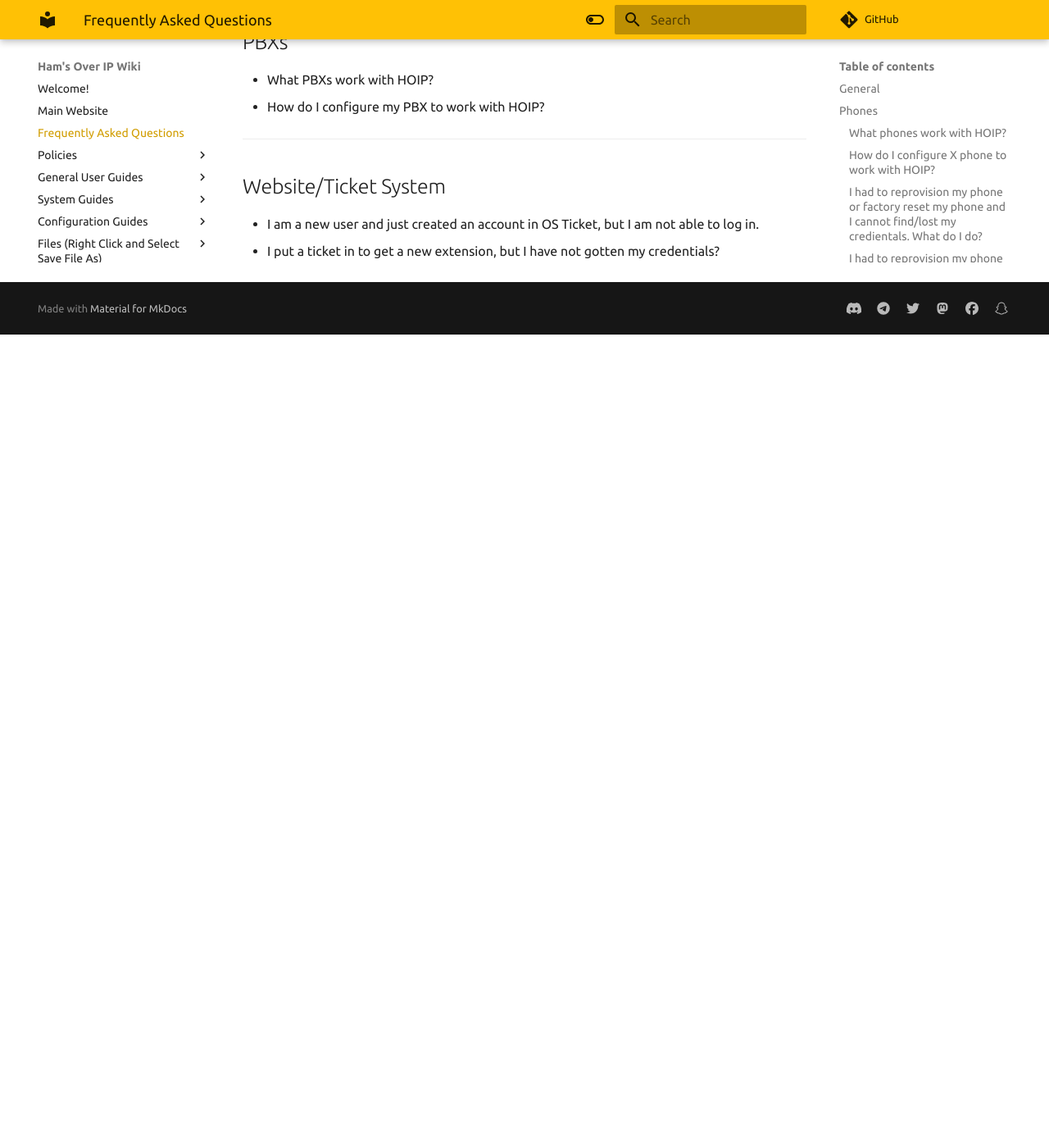
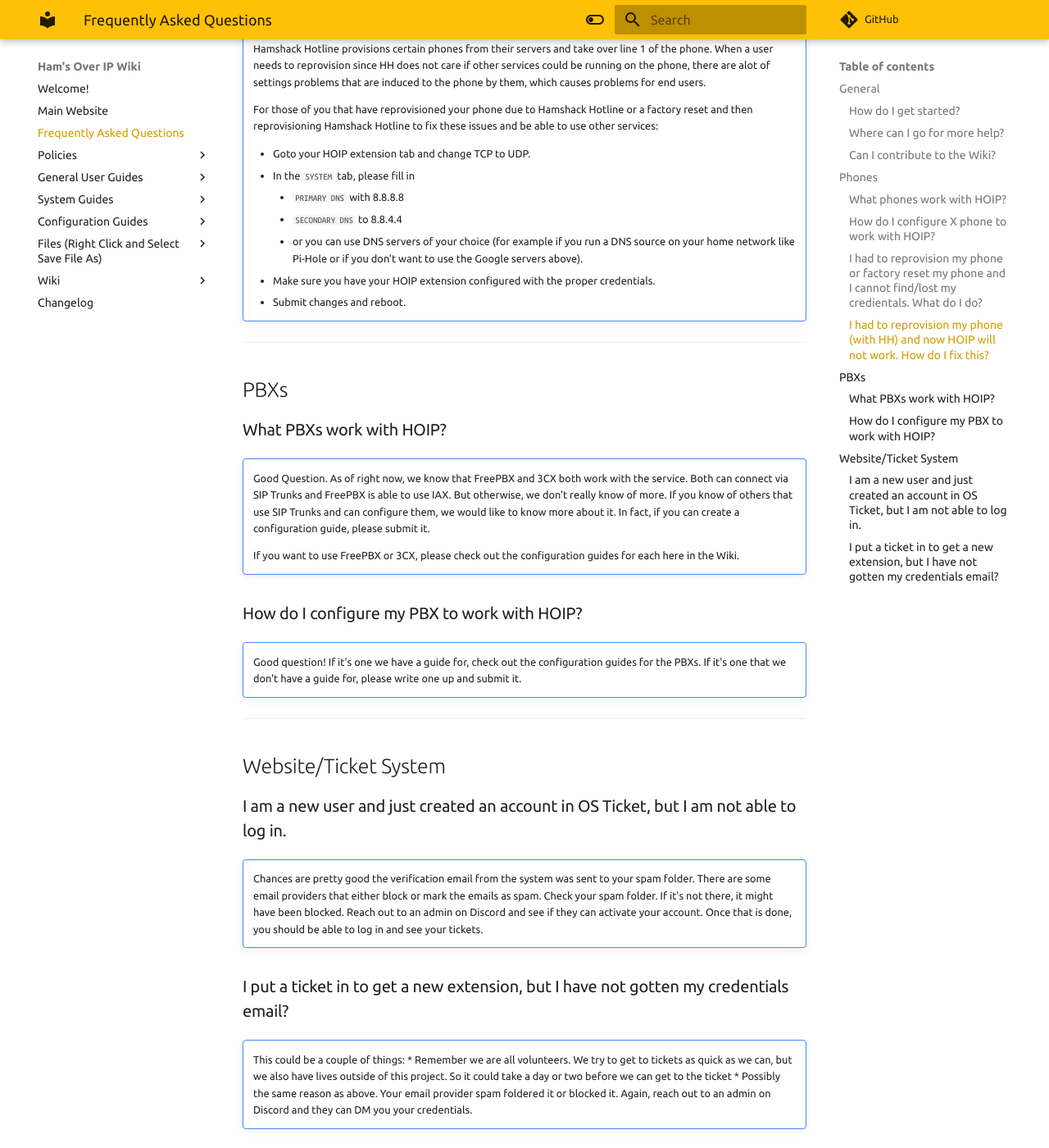
Before and after one commit to hamsoverip/wiki, an MkDocs documentation site: the page built from docs/General/user_guides/faq.md, in a window 1280 px wide and 1400 px high, scrolled down 1799 px. Shown: the whole window at 82% size. Built offline with MkDocs 1.6.1 and Material for MkDocs 9.7.7, drawn with Linux system fonts in a browser that asks for light colours; comment, search, counter and statistics services are not loaded; before the commit the page ends 2207 px from its top, so only the background shows below that; some of the changed text lies outside the part shown.

Commit message:
Addition of FAQ document - N8ACL - 07222022

```diff
--- a/docs/General/user_guides/faq.md
+++ b/docs/General/user_guides/faq.md
@@ -10,9 +10,27 @@
 
 ## General
 
-* How do I get started?
-* Where can I go for more help?
-* Can I contribute to the Wiki?
+### How do I get started?
+
+!!! note ""
+    First you will need to get a phone. As long as your phone will allow or handle SIP, you are good to go.
+
+    Then check out our [Getting Started Guide](https://hamsoverip.github.io/wiki/General/user_guides/getting-started/) to start the process.
+
+    You can also look through the rest of the Wiki to get an idea on how to get started.
+
+### Where can I go for more help?
+
+!!! note ""
+    You are already in the best place for getting more help! This Wiki. This is where alot of guides and information can be found about the service and things are added all the time.
+
+    Next place you can go is one of our [Chat Services](https://hamsoverip.github.io/wiki/General/user_guides/chat-services/). Our main form of communication is Discord, but some other chat services are bridged into it.
+
+### Can I contribute to the Wiki?
+
+!!! note ""
+    Absolutely! We encourage our user community to contribute to the Wiki to help expand the knowledge here. To see how, check out our [Getting Started Guide](https://hamsoverip.github.io/wiki/General/user_guides/getting-started/)
+
 
 <hr />
 
@@ -57,13 +75,31 @@
 
 ## PBXs
 
-* What PBXs work with HOIP?
-* How do I configure my PBX to work with HOIP?
+### What PBXs work with HOIP?
 
+!!! note ""
+    Good Question. As of right now, we know that FreePBX and 3CX both work with the service. Both can connect via SIP Trunks and FreePBX is able to use IAX. But otherwise, we don't really know of more. If you know of others that use SIP Trunks and can configure them, we would like to know more about it. In fact, if you can create a configuration guide, please submit it.
+
+    If you want to use FreePBX or 3CX, please check out the configuration guides for each here in the Wiki.
+
+
+### How do I configure my PBX to work with HOIP?
+
+!!! note ""
+    Good question! If it's one we have a guide for, check out the configuration guides for the PBXs. If it's one that we don't have a guide for, please write one up and submit it.
 
 <hr />
 
 ## Website/Ticket System
 
-* I am a new user and just created an account in OS Ticket, but I am not able to log in.
-* I put a ticket in to get a new extension, but I have not gotten my credentials?
+### I am a new user and just created an account in OS Ticket, but I am not able to log in.
+
+!!! note ""
+    Chances are pretty good the verification email from the system was sent to your spam folder. There are some email providers that either block or mark the emails as spam. Check your spam folder. If it's not there, it might have been blocked. Reach out to an admin on Discord and see if they can activate your account. Once that is done, you should be able to log in and see your tickets.
+
+### I put a ticket in to get a new extension, but I have not gotten my credentials email?
+
+!!! note ""
+    This could be a couple of things:
+        * Remember we are all volunteers. We try to get to tickets as quick as we can, but we also have lives outside of this project. So it could take a day or two before we can get to the ticket
+        * Possibly the same reason as above. Your email provider spam foldered it or blocked it. Again, reach out to an admin on Discord and they can DM you your credentials.
```
Also changed, not shown: other parts of docs/General/user_guides/faq.md (+1 -1 lines), docs/General/changelog.md (+1 -2 lines).
